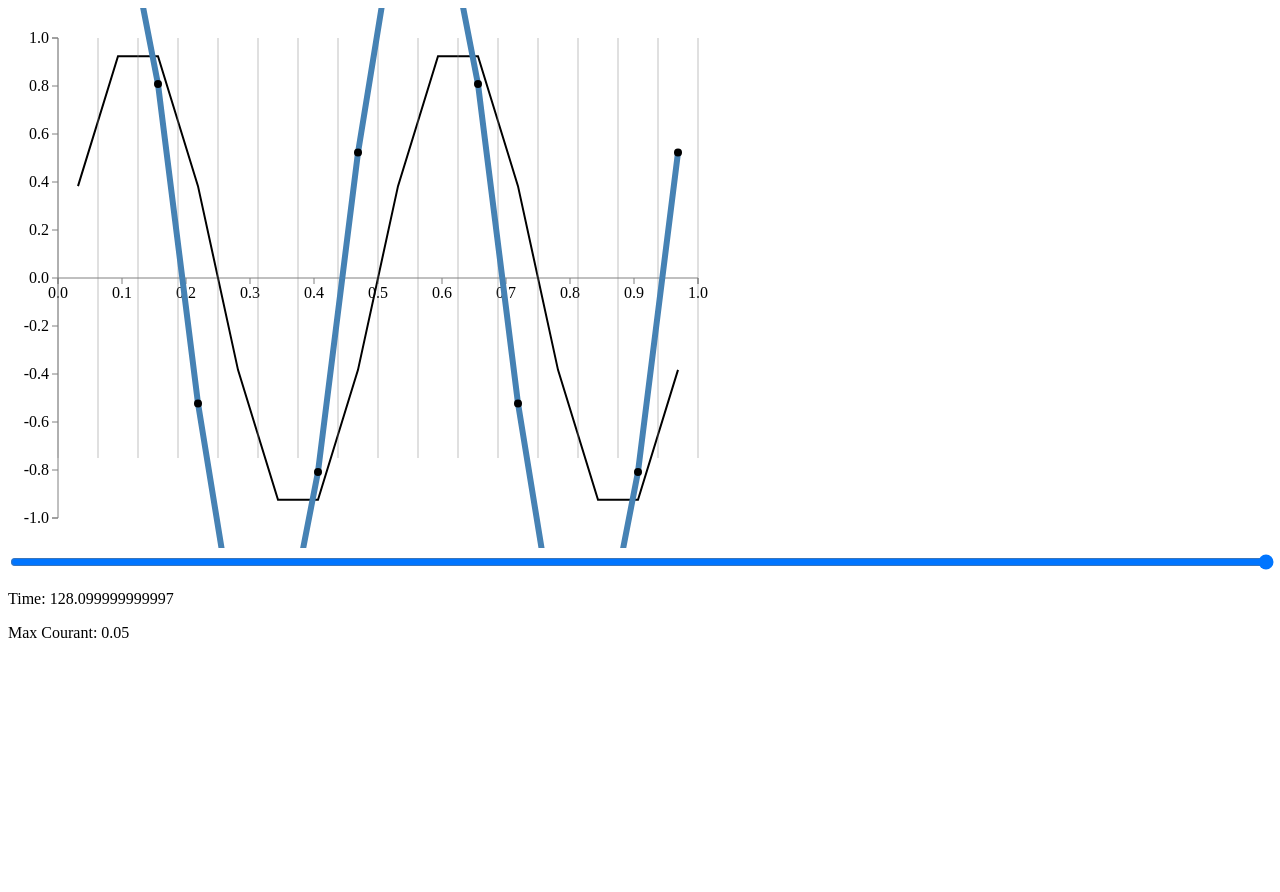
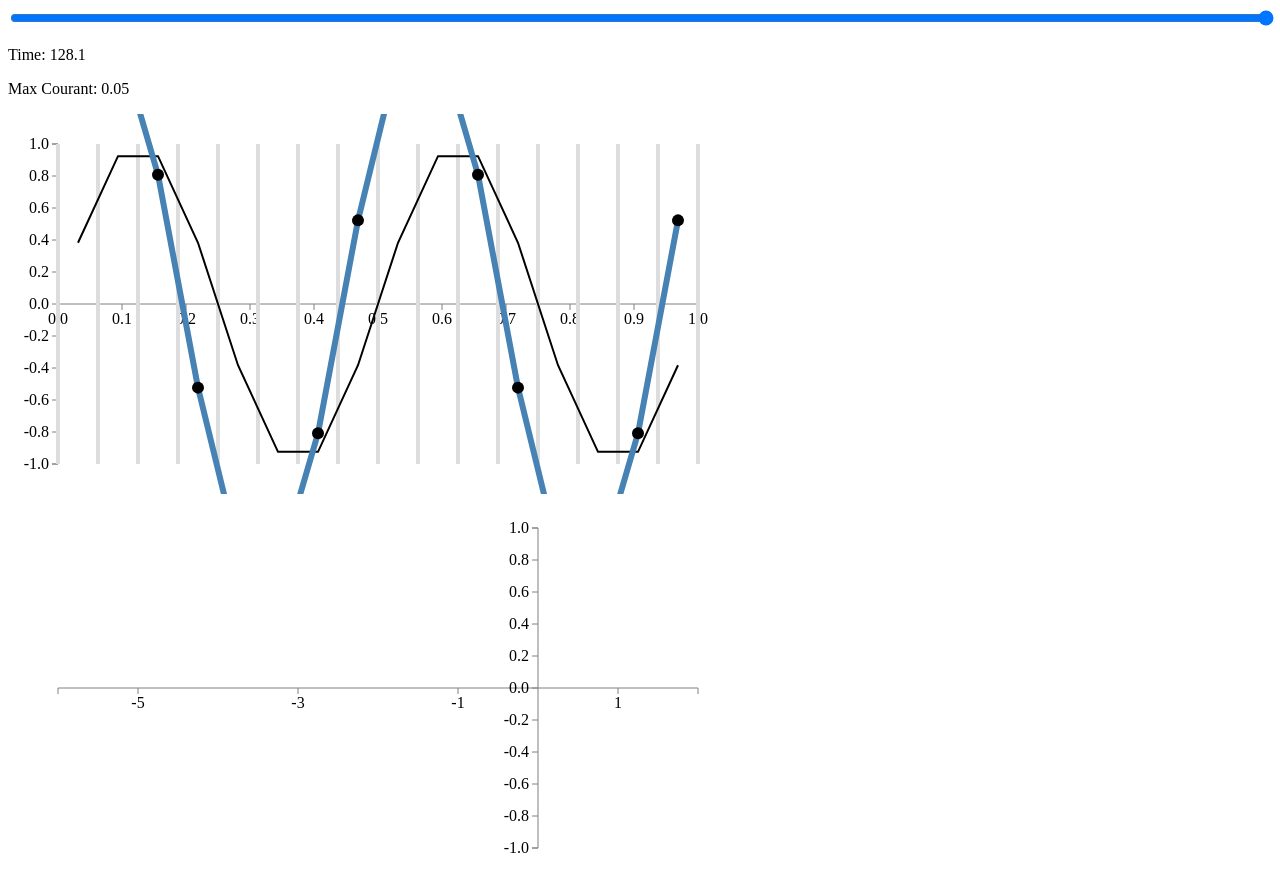
Before and after one commit to hertzsprung/hertzsprung.github.io, a Jekyll site: the page software/polyvis/advection.html, which Jekyll copies as it is, in a window 1280 px wide. Shown: the top 892 px of the page. Built offline with Jekyll 4.4.1, drawn with Linux system fonts in a browser that asks for light colours; some of the changed lines change nothing that is shown.

Commit message:
include polyFit

```diff
--- a/software/polyvis/advection.html
+++ b/software/polyvis/advection.html
@@ -8,23 +8,31 @@
     <script src="script/advection.js" type="text/javascript"></script>
   </head>
   <body>
-<div id="graph"></div>
 <input id="timeline" type="range" style="width: 100%"/>
 <p>Time: <span id="timeline_value"></span></p>
 <p>Max Courant: <span id="maxCo"></span></p>
+<div id="advection"></div>
+<div id="polynomial"></div>
 <script>
   var margin = {top: 30, right: 40, bottom: 30, left: 50};
   var width = 640;
-  var height = 480;
+  var height = 320;
 
   var x = d3.scale.linear().domain([0, 1]).range([0, width]);
   var y = d3.scale.linear().domain([-1, 1]).range([height, 0]);
+
+  var polyX = d3.scale.linear().domain([-6, 2]).range([0, width]);
+  var polyY = d3.scale.linear().domain([-1, 1]).range([height, 0]);
 
   var line = d3.svg.line()
     .x(function(d) { return x(d.x); })
     .y(function(d) { return y(d.y); });
 
-  var graph = d3.select("#graph")
+  var polyLine = d3.svg.line()
+    .x(function(d) { return polyX(d.x); })
+    .y(function(d) { return polyY(d.y); });
+
+  var advection = d3.select("#advection")
     .append("svg")
       .attr("width", width + margin.left + margin.right)
       .attr("height", height + margin.top + margin.bottom)
@@ -32,34 +40,91 @@
       .attr("transform", "translate(" + margin.left + "," + margin.top + ")");
 
   var xAxis = d3.svg.axis().scale(x).ticks(10);
-  graph.append("g")
+  advection.append("g")
     .attr("class", "axis")
     .attr("transform", "translate(0," + y(0) + ")")
     .call(xAxis);
 
   var yAxis = d3.svg.axis().scale(y).ticks(10).orient("left");
-  graph.append("g")
+  advection.append("g")
     .attr("class", "axis")
     .attr("transform", "translate(" + x(0) + ",0)")
     .call(yAxis);
 
+  var polynomial = d3.select("#polynomial")
+    .append("svg")
+      .attr("width", width + margin.left + margin.right)
+      .attr("height", height + margin.top + margin.bottom)
+    .append("g")
+      .attr("transform", "translate(" + margin.left + "," + margin.top + ")");
+
+  var polyXaxis = d3.svg.axis().scale(polyX).tickValues([-5, -3, -1, 1]);
+  polynomial.append("g")
+    .attr("class", "axis")
+    .attr("transform", "translate(0," + polyY(0) + ")")
+    .call(polyXaxis);
+
+  var polyYaxis = d3.svg.axis().scale(polyY).ticks(10).orient("left");
+  polynomial.append("g")
+    .attr("class", "axis")
+    .attr("transform", "translate(" + polyX(0) + ",0)")
+    .call(polyYaxis);
+
+  var currentPoint = null;
+  var currentFace = null;
+
   function redraw(simulation, frame, name) {
     var T = simulation.frames[frame].T;
 
-    graph.selectAll("." + name).remove();
-    graph.append("path")
+    advection.selectAll(".mesh").remove();
+    advection.selectAll("faces").data(simulation.faces).enter()
+      .append("line")
+        .attr("class", function(d, i) { return i == currentFace ? "mesh current" : "mesh"; })
+        .attr("face-index", function(d, i) { return i; })
+        .attr("x1", function(d) { return x(d); })
+        .attr("x2", function(d) { return x(d); })
+        .attr("y1", 0)
+        .attr("y2", height)
+        .on("click", function() {
+          var index = d3.select(this).attr("face-index");
+          if (currentFace == index) {
+            currentFace = null;
+          } else {
+            currentFace = index;
+          }
+          redraw(simulation, frame, name);
+        });
+
+    advection.select(".initial").remove();
+    advection.append("path")
+      .attr("class", "initial")
+      .attr("d", line(simulation.frames[0].T));
+
+    advection.selectAll("." + name).remove();
+    advection.append("path")
       .attr("class", name)
       .attr("d", line(T));
 
-    graph.selectAll("circle").remove();
-    graph.selectAll("point").data(T).enter()
+    advection.selectAll(".advectionPoint").remove();
+    advection.selectAll("point").data(T).enter()
       .append("circle")
-        .attr("r", 4)
+        .attr("class", function(d, i) { return i == currentPoint ? "advectionPoint current" : "advectionPoint"; })
+        .attr("point-index", function(d, i) { return i; })
+        .attr("r", 6)
         .attr("cx", function(d) { return x(d.x); })
-        .attr("cy", function(d) { return y(d.y); });
+        .attr("cy", function(d) { return y(d.y); })
+        .on("click", function() {
+          var index = d3.select(this).attr("point-index");
+          if (currentPoint == index) {
+            currentPoint = null;
+          } else {
+            currentPoint = index;
+          }
+          redraw(simulation, frame, name);
+        });
 
     d3.select("#timeline_value")
-      .text(simulation.frames[frame].t);
+      .text(format(simulation.frames[frame].t));
 
     d3.select("#maxCo")
       .text(simulation.maxCourant);
@@ -71,28 +136,53 @@
       .on("input", function() {
         redraw(simulation, this.value, name);
       });
+
+    redrawPolynomialIfNeeded(currentPoint, currentFace, T);
+  }
+
+  function redrawPolynomialIfNeeded(point, face, T) {
+    if (point != null && face != null) {
+      face = parseInt(face);
+      point = parseInt(point);
+      if (face == point) {
+        redrawPolynomial(T[point].fluxL);
+      } else if (face == point+1) {
+        redrawPolynomial(T[point].fluxR);
+      }
+    }
+  }
+
+  function redrawPolynomial(flux) {
+    polynomial.selectAll(".polynomial").remove();
+    polynomial.append("path")
+      .attr("class", "polynomial cubic")
+      .attr("d", polyLine(approximate(polyX.domain(), flux.polynomial)));
+
+    polynomial.selectAll(".polynomialPoint").remove();
+    polynomial.selectAll("point").data(flux.stencil).enter()
+      .append("circle")
+        .attr("class", "polynomialPoint")
+        .attr("r", 6)
+        .attr("cx", function(d) { return polyX(d.x); })
+        .attr("cy", function(d) { return polyY(d.y); })
+
+    polynomial.selectAll(".coeff").remove();
+    polynomial.selectAll("coeffs").data(flux.stencil).enter()
+      .append("text")
+        .attr("class", "coeff cubic")
+        .attr("x", function(d) { return polyX(d.x) + 10; })
+        .attr("y", function(d) { return polyY(d.y) + 10; })
+        .text(function(d, i) { return format(flux.coefficients[i]); });
   }
 
   var simulation = uniformDomain(1, 16);
 //  simulation.faces[5] -= 0.055;
 //  simulation.faces[3] += 0.055;
 //  simulation.faces[6] += 0.055;
-  simulation = calculateCellCentres(simulation);
   simulation = sineWave(simulation, 2);
 
-  graph.append("path")
-    .attr("class", "initial")
-    .attr("d", line(simulation.frames[0].T));
+  simulation = simulate(simulation, cubic(), 128, 0.1, 1/32);
 
-  graph.selectAll("faces").data(simulation.faces).enter()
-    .append("line")
-      .attr("class", "mesh")
-      .attr("x1", function(d) { return x(d); })
-      .attr("x2", function(d) { return x(d); })
-      .attr("y1", "0")
-      .attr("y2", height - margin.top - margin.bottom);
-
-  simulation = simulate(simulation, cubic(), 128, 0.1, 1/32);
   redraw(simulation, simulation.frames.length - 1, "cubic");
 </script>
 </body>
--- a/software/polyvis/css/polyFit.css
+++ b/software/polyvis/css/polyFit.css
@@ -6,8 +6,8 @@
 }
 
 line.mesh {
-	stroke: grey;
-	stroke-width: 0.5;
+	stroke: #ddd;
+	stroke-width: 4;
 	fill: none;
 }
 
@@ -43,6 +43,17 @@
 	text-anchor: end;
 }
 
+circle.current {
+	fill: orangered;
+	stroke: orangered;
+	stroke-width: 4;
+}
+
+line.current {
+	stroke: orangered;
+	stroke-width: 4;
+}
+
 .central {
 	fill: black;
 	stroke: black;
--- a/software/polyvis/script/advection.js
+++ b/software/polyvis/script/advection.js
@@ -12,40 +12,17 @@
   for (var i=0; i < divisions+1; i++) {
     faces.push(i*dx);
   }
-
-  return calculateCellCentres(simulation);
-}
-
-function calculateCellCentres(simulation) {
-  var T = simulation.frames[0].T;
-  T.length = 0;
-  var faces = simulation.faces;
-
-  for (var i=0; i < faces.length - 1; i++) {
-    T.push({x: 0.5*(faces[i] + faces[i+1])});
-  }
-
   return simulation;
 }
 
 function sineWave(simulation, k) {
-  k *= 2*Math.PI;
+  simulation.generator = function(T) {
+    k *= 2*Math.PI;
 
-  var T = simulation.frames[0].T;
-
-  for (var i=0; i < T.length; i++) {
-    T[i].y = Math.sin(k*T[i].x);
-  }
-
-  return simulation;
-}
-
-function hat(simulation) {
-  var T = simulation.frames[0].T;
-
-  for (var i=0; i < T.length; i++) {
-    T[i].y = (T[i].x < 0.5) ? 0 : 1;
-  }
+    for (var i=0; i < T.length; i++) {
+      T[i].y = Math.sin(k*T[i].x);
+    }
+  };
 
   return simulation;
 }
@@ -54,6 +31,10 @@
   simulation.interpolator = interpolator;
   simulation.u = u;
   simulation.dt = dt;
+
+  calculateCellCentres(simulation);
+  simulation.generator(simulation.frames[0].T);
+
   simulation.maxCourant = maxCourant(simulation);
 
   var t = dt;
@@ -69,15 +50,32 @@
   return simulation;
 }
 
+function calculateCellCentres(simulation) {
+  var T = simulation.frames[0].T;
+  T.length = 0;
+  var faces = simulation.faces;
+
+  for (var i=0; i < faces.length - 1; i++) {
+    T.push({x: 0.5*(faces[i] + faces[i+1])});
+  }
+
+  return simulation;
+}
+
 function forwardStep(simulation) {
   var T_old = simulation.frames[simulation.frames.length - 1].T;
   var T = T_old.slice();
 
   for (var i=0; i < T.length; i++) {
+    var fluxL = flux(T_old, i-1, i-3, i, simulation);
+    var fluxR = flux(T_old, i, i-2, i+1, simulation);
 
-    T[i] = { x: T_old[i].x, y: T_old[i].y - courant(simulation, i) * (
-        flux(T_old, i, i-2, i+1, simulation) -
-        flux(T_old, i-1, i-3, i, simulation))};
+    T[i] = {
+      x: T_old[i].x,
+      y: T_old[i].y - courant(simulation, i) * (fluxR.value - fluxL.value),
+      fluxL: fluxL,
+      fluxR: fluxR
+    };
   }
 
   return T;
@@ -107,7 +105,14 @@
   }
   stencil = localise(stencil, start, upwindOriginIndex, simulation);
   weights = [1e3, 1e3, 1, 1];
-  return numeric.dot(values(stencil), fit(stencil, simulation.interpolator, weights).coefficients);
+  var polyFit = fit(stencil, simulation.interpolator, weights);
+
+  return {
+    value: numeric.dot(values(stencil), polyFit.coefficients),
+    polynomial: polyFit.polynomial,
+    stencil: stencil,
+    coefficients: polyFit.coefficients
+  };
 }
 
 function localise(T, startIndex, upwindOriginIndex, simulation) {
--- a/software/polyvis/script/polyFit.js
+++ b/software/polyvis/script/polyFit.js
@@ -56,3 +56,19 @@
   for(i=M-1;i!==-1;i--) { if(S[i]>tol) Sinv[i] = 1/S[i]; else Sinv[i] = 0; }
   return numeric.dot(numeric.dot(V,numeric.diag(Sinv)),numeric.transpose(U))
 }
+
+function format(a) {
+  return Math.round(a*100)/100;
+}
+
+function approximate(domain, f) {
+  var N = 100;
+  var dx = (domain[1] - domain[0]) / N;
+
+  var data = [];
+  for (var i = 0; i <= N; i++) {
+    var x = domain[0] + i*dx;
+    data.push({x: x, y: f(x)});
+  }
+  return data;
+}
```
